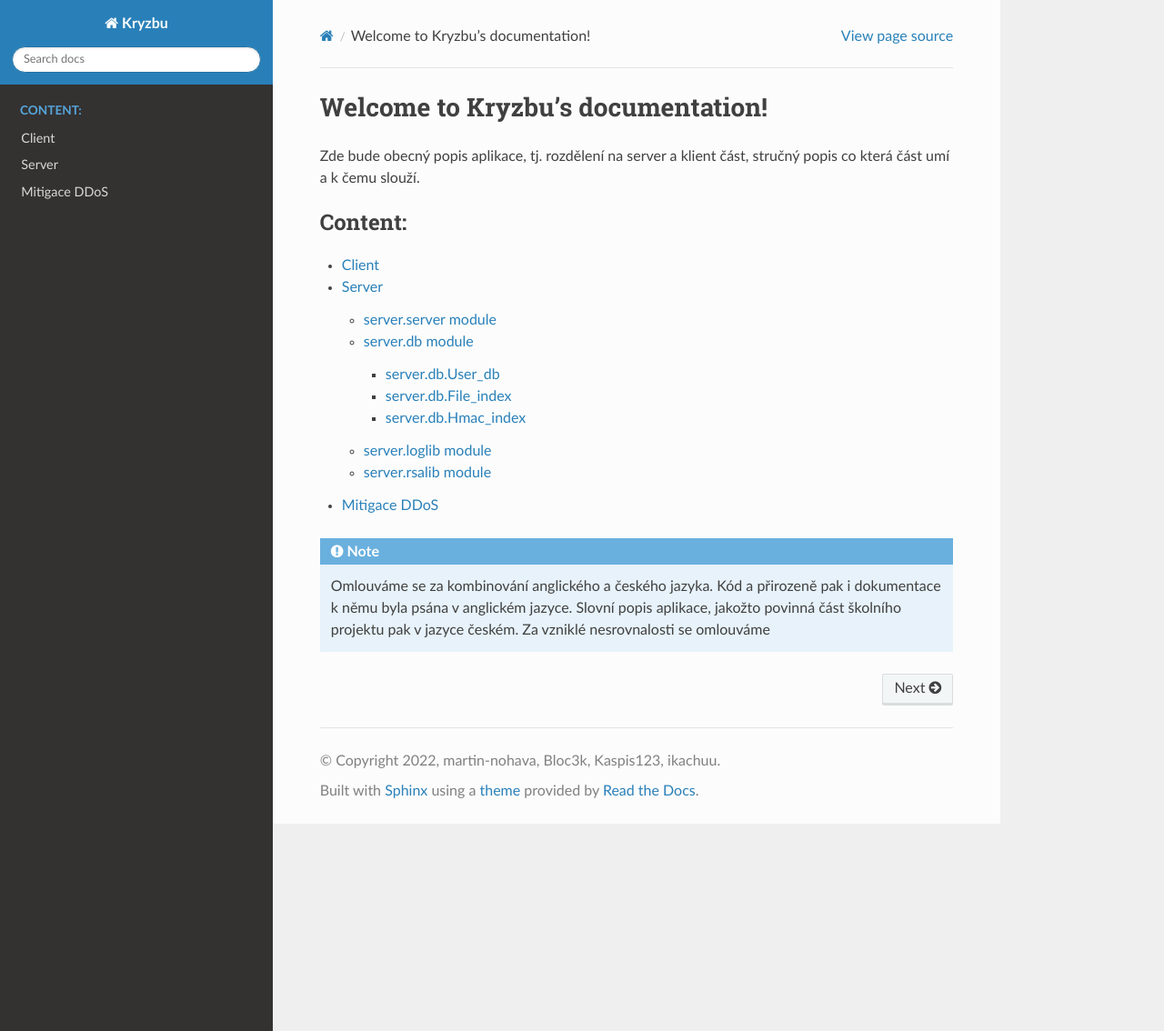
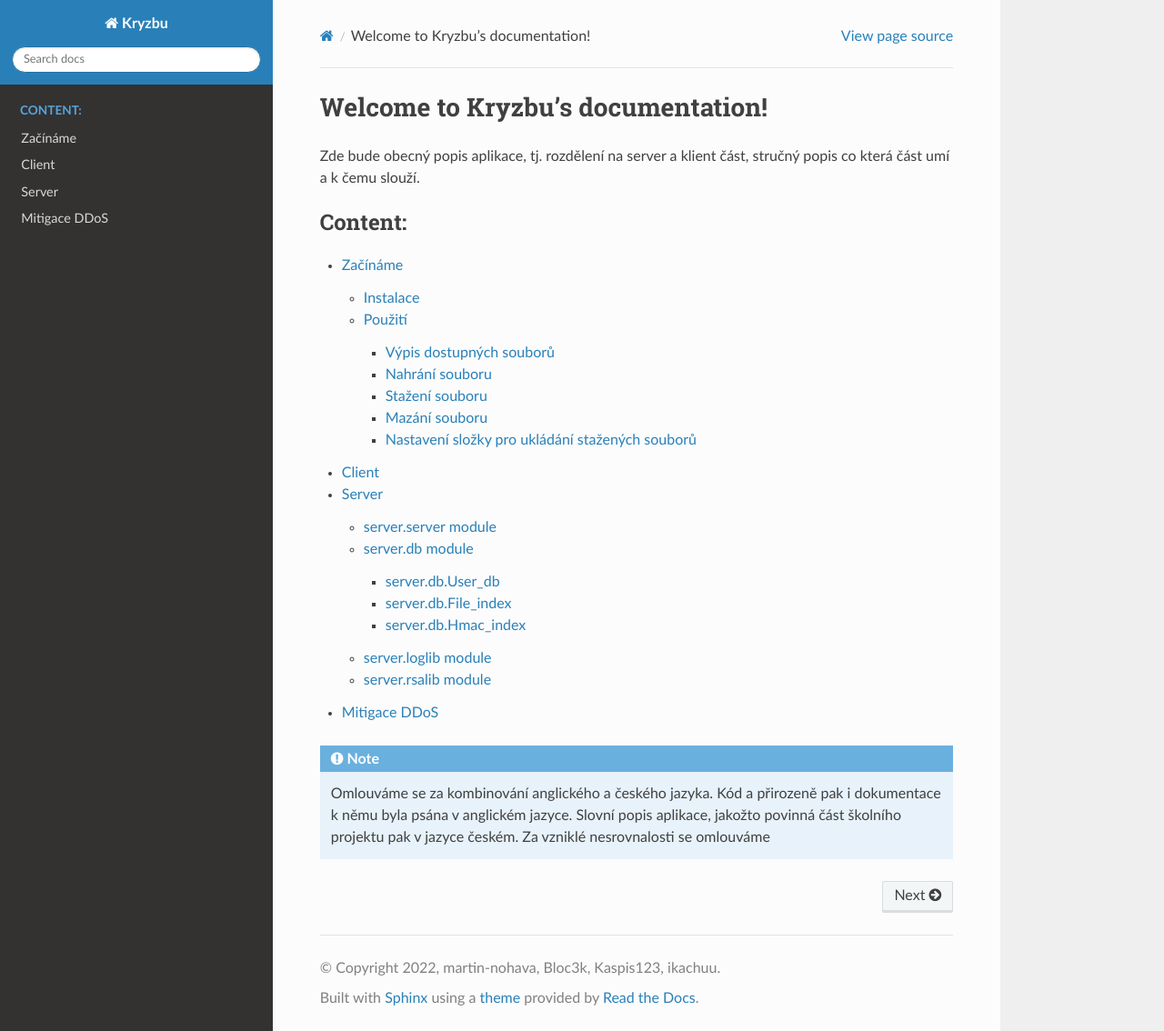
Before and after one commit to martin-nohava/kryzbu, a Sphinx documentation site: the page built from docs/source/index.rst, in a window 1280 px wide and 1134 px high. Shown: the whole window at 91% size. Built offline with Sphinx 7.4.7 and the Read the Docs theme 2.0.0, drawn with Linux system fonts in a browser that asks for light colours; some of the changed lines change nothing that is shown.

Commit message:
Added Getting Started page

```diff
--- /dev/null
+++ b/docs/source/gettingStarted.rst
@@ -0,0 +1,128 @@
+Začínáme
+========
+
+Kryptograficky zabezpečené uložiště (Kryzbu) se skládá ze 2 částí a to serveru a klienta. Komunikace probíhá ve formátu server-klient. Tento
+celek umožňuje klientům využívat vzdálené uložiště (cloud) pro ukládání svých souborů a data.
+
+Instalace
+---------
+
+Pro instalaci zadejte do příkazové řádku.
+
+::
+
+    git clone https://github.com/martin-nohava/kryzbu.git
+    cd kryzbu/
+    pip install -r requirements.txt
+
+Nyní máme vše připraveno a může přejít k použití.
+
+Použití
+-------
+
+Přístup k souborům je řízen podle uživatelských účtů. Každý uživatel musí být nejprve zaregistrován na serveru.
+
+::
+
+    cd src/
+    python kryzbu_server.py --register John aaa
+
+Takto můžeme vytvořit nový účet se jménem `John` a heslem `aaa`.
+
+S jiš vytvořeným uživatelským účtem můžeme server spustit.
+
+::
+
+    python kryzbu_server.py
+
+V nové přikazové řádce se nyní pomocí dříve vytvořeného účtu přihlásíme do klientské aplikace.
+
+::
+
+    python kryzbu.py -s
+
+Budeme vyzváni k zadání uživatelského jména a hesla. Zadáme dříve vytvořené údaje, tedy jméno `John` a heslo `aaa`.
+
+.. note::
+    Pokud přihlášení proběhlo úspěšně, v příkazové řádce by se měla objevit hlášky oznamující úspěšné přihlášení pomocí účtu `John` (*INFO: You are now logged in as John*).
+
+Nyní můžeme z klienta přistupovat k uložisti na serveru pomocí dostupných příkazů. Seznam aktuálně dostupných příkazů lze zjistit pomocí přepínače `\-\-help`.
+
+::
+
+    python kryzbu.py -h
+
+Výstup příkazové řádky bude vypadat podobně:
+
+::
+
+    usage: kryzbu.py [-h] [-i] [-l] [-s] [-la] [-fk] [-V] [-u FILE [FILE ...] | -d FILE [FILE ...] | -r FILE [FILE ...]]
+                [--setfolder /path/to/file]
+
+    options:
+    -h, --help            show this help message and exit
+    -i, --info            show user information and client settings
+    -l, --list            list available files to download
+    -s, --switchusr       switch to different user account
+    -la, --listall        list available files to download including additional info
+    -fk, --flushkey       flush saved server public key
+    -V, --version
+    -u FILE [FILE ...], --upload FILE [FILE ...]
+                            upload file to server
+    -d FILE [FILE ...], --download FILE [FILE ...]
+                            download file from server
+    -r FILE [FILE ...], --remove FILE [FILE ...]
+                            remove file from server
+    --setfolder /path/to/file
+                            set download folder
+
+Výpis dostupných souborů
+~~~~~~~~~~~~~~~~~~~~~~~~
+
+::
+
+    python kryzbu.py -l     # Krátký výpis
+    python kryzbu.py -la    # Plný výpis
+
+
+Nahrání souboru
+~~~~~~~~~~~~~~~
+
+Uživatel může nahrát soubory pomocí přepínače `\-\-upload` a uvedení jednoho nebo více souboru.
+
+::
+
+    python kryzbu.py -u <cesta/k/souboru> ...
+
+.. note::
+    Pro lehkost uvádění souborů je možné chtělný soubor myší přetáhnout z prohlížeče souborů do příkazové řádky. Příkazová řádka si sama načte správnou cestu k souboru.
+
+Stažení souboru
+~~~~~~~~~~~~~~~
+
+Uživatel si může dříve nahrané soubory stáhnout pomocí přepínače `\-\-download` a uvedení jednoho nebo více názvů souborů ke stažení.
+
+::
+
+    python kryzbu.py -d <název_soubor> ...
+
+Mazání souboru
+~~~~~~~~~~~~~~
+
+Uživatel může své dříve nahrané soubory ze vzdaleného uložiště smazat pomocí přepínače `\-\-remove` a uvedením jednoho nebo více názvů souborů ke smazání.
+
+::
+
+    python kryzbu.py -r <název_soubor> ...
+
+.. attention::
+    Při smazání prosím berte na vědomí, že soubory budou nenávratně smazány společně se všemi jejich metadaty.
+
+Nastavení složky pro ukládání stažených souborů
+~~~~~~~~~~~~~~~~~~~~~~~~~~~~~~~~~~~~~~~~~~~~~~~
+
+Ze serveru stažené soubory jsou defaultně ukládány do lokálního systémového adresáže `Stažené soubory` na disk `C:`. Uživatel si může defaultní adresář změnit a to pomocí přepínače `\-\-setfolder` a uvedení cesty k novému adresáři.
+
+::
+
+    python kryzbu.py --setfolder <absolutní/cesta/k/adresáři>
--- a/docs/source/index.rst
+++ b/docs/source/index.rst
@@ -12,6 +12,7 @@
    :maxdepth: 3
    :caption: Content:
 
+   gettingStarted
    client
    server
    ddos
```
